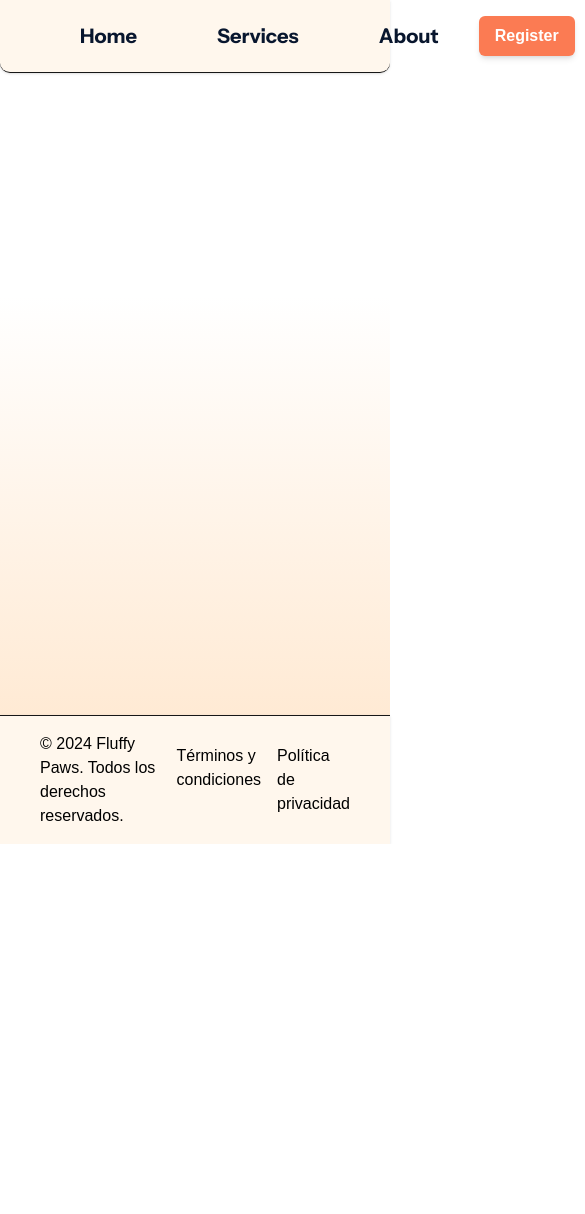
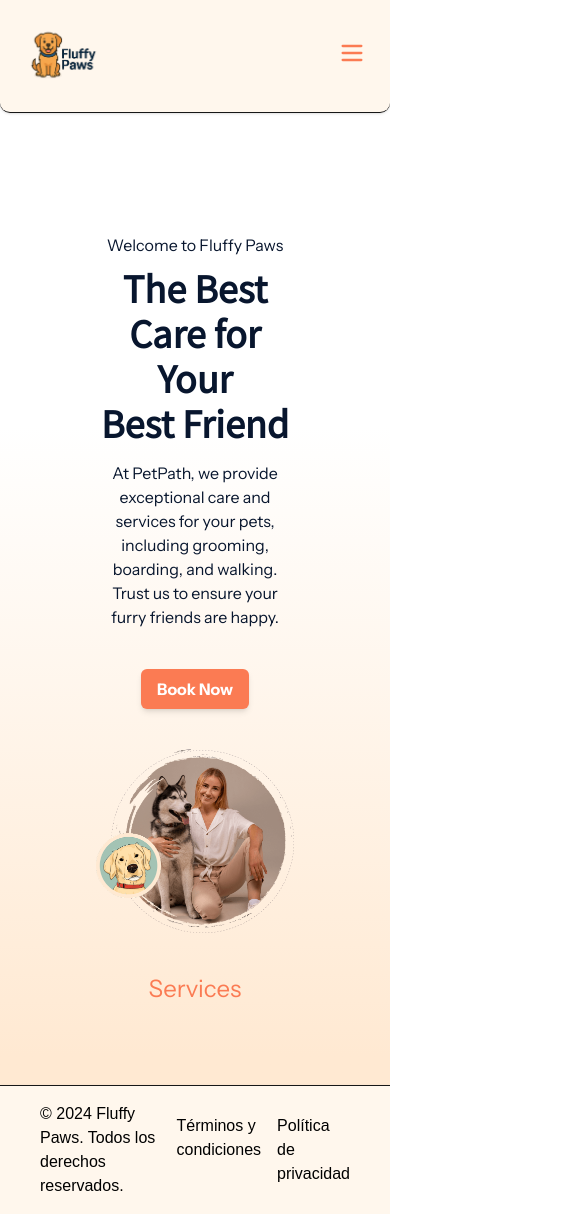
Before and after one commit to juanesbrice11/VeterinariaPDS, a Next.js app in the folder frontend/: page / in a window 390 px wide. Shown: the top 1214 px of the page, 585 px wide, since content can reach past the window. Before the commit the page ends 844 px from the top, so only its background shows below. Built offline with nearby package versions, Linux system fonts and the light colour scheme.

Commit message:
Anadiendo componente inicial home y haciendo cmabios en Navbar responsive

```diff
--- a/frontend/package.json
+++ b/frontend/package.json
@@ -10,6 +10,7 @@
   },
   "dependencies": {
     "@next/env": "^15.2.4",
+    "lucide-react": "^0.487.0",
     "next": "15.2.4",
     "react": "^19.0.0",
     "react-dom": "^19.0.0"
--- a/frontend/src/components/atoms/Button.tsx
+++ b/frontend/src/components/atoms/Button.tsx
@@ -6,17 +6,19 @@ type ButtonProps = {
   children: React.ReactNode;
   variant?: 'primary' | 'secondary';
   onClick?: () => void;
+  fullWidth?: boolean;
 };
 
-export default function Button({ children, variant = 'primary', onClick }: ButtonProps) {
+export default function Button({ children, variant = 'primary', onClick, fullWidth = false }: ButtonProps) {
   const baseStyles = 'px-4 py-2 rounded-md font-semibold shadow-md transition cursor-pointer';
   const variants = {
     primary: 'bg-[#FB7B53] text-white hover:bg-orange-500',
     secondary: 'text-black hover:underline',
   };
+  const widthClass = fullWidth ? 'w-full' : '';
 
   return (
-    <button onClick={onClick} className={`${baseStyles} ${variants[variant]}`}>
+    <button onClick={onClick} className={`${baseStyles} ${variants[variant]} ${widthClass}`}>
       {children}
     </button>
   );
--- a/frontend/src/components/molecules/NavLinks.tsx
+++ b/frontend/src/components/molecules/NavLinks.tsx
@@ -14,7 +14,7 @@ export default function NavLinks() {
                 <Link
                     key={link.href}
                     href={link.href}
-                    className="text-[#08162E] text-[20px] font- not-italic leading-normal [text-stroke-width:1px] [text-stroke-color:#08162E] font-instrument-sans mx-[40px]"
+                    className="text-[#08162E] text-[20px] font-bold not-italic leading-normal [text-stroke-width:1px] [text-stroke-color:#08162E] font-instrument-sans mx-[40px]"
                 >
                     {link.label}
                 </Link>
--- /dev/null
+++ b/frontend/src/components/organisms/MainHome.tsx
@@ -0,0 +1,47 @@
+import React from 'react'
+import Image from 'next/image'
+import Button from '../atoms/Button'
+import ServiceSectionHome from './ServiceSectionHome'
+
+export default function MainHome() {
+    return (
+        <div>
+            <div className='flex flex-col md:flex-row items-center justify-center px-4 md:px-10 py-10 gap-10'>
+                <div className='flex flex-col justify-center font-instrument-sans text-[#08162E] text-base md:text-[20px] font-normal not-italic leading-normal text-center md:text-left'>
+                    <p className='mb-2'>Welcome to Fluffy Paws</p>
+
+                    <h2 className='text-[#08162E] text-4xl md:text-[72px] font-bold font-otomanopee not-italic leading-tight mb-4'>
+                        <p>The Best</p>
+                        <p>Care for Your</p>
+                        <p>Best Friend</p>
+                    </h2>
+
+                    <p className='max-w-md mb-10'>
+                        At PetPath, we provide exceptional care and services for your pets, including grooming, boarding, and walking. Trust us to ensure your furry friends are happy.
+                    </p>
+
+                    <div className='flex justify-center md:justify-start'>
+                        <Button variant='primary'>
+                            <p>Book Now</p>
+                        </Button>
+                    </div>
+                </div>
+
+                <div className='flex justify-center items-center'>
+                    <Image
+                        src="/assets/imageHome.png"
+                        alt="Fluffy Paws Logo"
+                        width={600}
+                        height={600}
+                        className='w-full max-w-md md:max-w-lg h-auto object-contain'
+                    />
+                </div>
+
+
+            </div>
+
+            <ServiceSectionHome />
+
+        </div>
+    )
+}
--- a/frontend/src/components/organisms/Navbar.tsx
+++ b/frontend/src/components/organisms/Navbar.tsx
@@ -4,10 +4,12 @@ import Logo from '../atoms/Logo';
 import NavLinks from '../molecules/NavLinks';
 import Button from '../atoms/Button';
 import { useRouter } from 'next/navigation';
-import React, { useEffect } from 'react';
+import React, { useEffect, useState } from 'react';
+import { Menu, X } from 'lucide-react';
 
 export default function Navbar() {
-  const [hasToken, setHasToken] = React.useState(false);
+  const [hasToken, setHasToken] = useState(false);
+  const [menuOpen, setMenuOpen] = useState(false);
   const router = useRouter();
 
   useEffect(() => {
@@ -15,26 +17,65 @@ export default function Navbar() {
     setHasToken(!!token);
   }, []);
 
+  const toggleMenu = () => setMenuOpen(!menuOpen);
+
   return (
-    <header className="bg-orange-50 py-4 px-10 flex justify-between items-center shadow-sm border-b rounded-b-[10px]">
-      <Logo />
-      <NavLinks />
-      <div className="flex items-center">
+    <header className="bg-orange-50 py-4 px-6 md:px-10 flex items-center justify-between shadow-sm border-b rounded-b-[10px] relative">
+      {/* Left: Logo */}
+      <div className="flex-shrink-0">
+        <Logo />
+      </div>
+
+      {/* Center: NavLinks */}
+      <div className="hidden md:flex justify-center flex-1">
+        <NavLinks />
+      </div>
+
+      {/* Right: Buttons */}
+      <div className="hidden md:flex items-center space-x-4 flex-shrink-0">
         {hasToken ? (
           <Button variant="primary" onClick={() => router.push('/profile')}>
             Profile
           </Button>
         ) : (
-          <div className="flex space-x-4">
+          <>
             <Button variant="primary" onClick={() => router.push('/register')}>
               Register
             </Button>
             <Button variant="primary" onClick={() => router.push('/login')}>
               Login
             </Button>
-          </div>
+          </>
         )}
       </div>
+
+      {/* Mobile Menu Button */}
+      <div className="md:hidden text-[#FB7B53]">
+        <button onClick={toggleMenu}>
+          {menuOpen ? <X size={28} /> : <Menu size={28} />}
+        </button>
+      </div>
+
+      {/* Mobile Menu */}
+      {menuOpen && (
+        <div className="absolute top-full left-0 w-full bg-orange-50 shadow-md rounded-b-[10px] p-4 flex flex-col items-center space-y-4 md:hidden z-50 text-center">
+          <NavLinks />
+          {hasToken ? (
+            <Button fullWidth variant="primary" onClick={() => router.push('/profile')}>
+              Profile
+            </Button>
+          ) : (
+            <>
+              <Button fullWidth variant="primary" onClick={() => router.push('/register')}>
+                Register
+              </Button>
+              <Button fullWidth variant="primary" onClick={() => router.push('/login')}>
+                Login
+              </Button>
+            </>
+          )}
+        </div>
+      )}
     </header>
   );
 }
--- /dev/null
+++ b/frontend/src/components/organisms/ServiceSectionHome.tsx
@@ -0,0 +1,7 @@
+import React from 'react'
+
+export default function ServiceSectionHome() {
+  return (
+    <div className='text-[#FB7B53] text-center font-instrument-sans text-2xl font-normal'>Services</div>
+  )
+}
--- a/frontend/src/components/templates/HomeComponent.tsx
+++ b/frontend/src/components/templates/HomeComponent.tsx
@@ -2,13 +2,14 @@
 import React from 'react'
 import Navbar from '../organisms/Navbar'
 import Footer from '../organisms/Footer'
+import MainHome from '../organisms/MainHome'
 
 export default function HomeComponent() {
   return (
     <div className='flex flex-col min-h-screen bg-gradient-to-b from-white via-white via-[35.1%] to-[#FFE9D2] to-[87.02%]'>
       <Navbar />
-      <main className="flex-grow">
-        {/* Aquí irá el contenido principal */}
+      <main className="flex-grow m-10 p-10">
+        <MainHome />
       </main>
       <Footer />
     </div>
```
Also changed, not shown: frontend/public/assets/imageHome.png (added), 1 other file (tests, documents, lock files or other folders).
